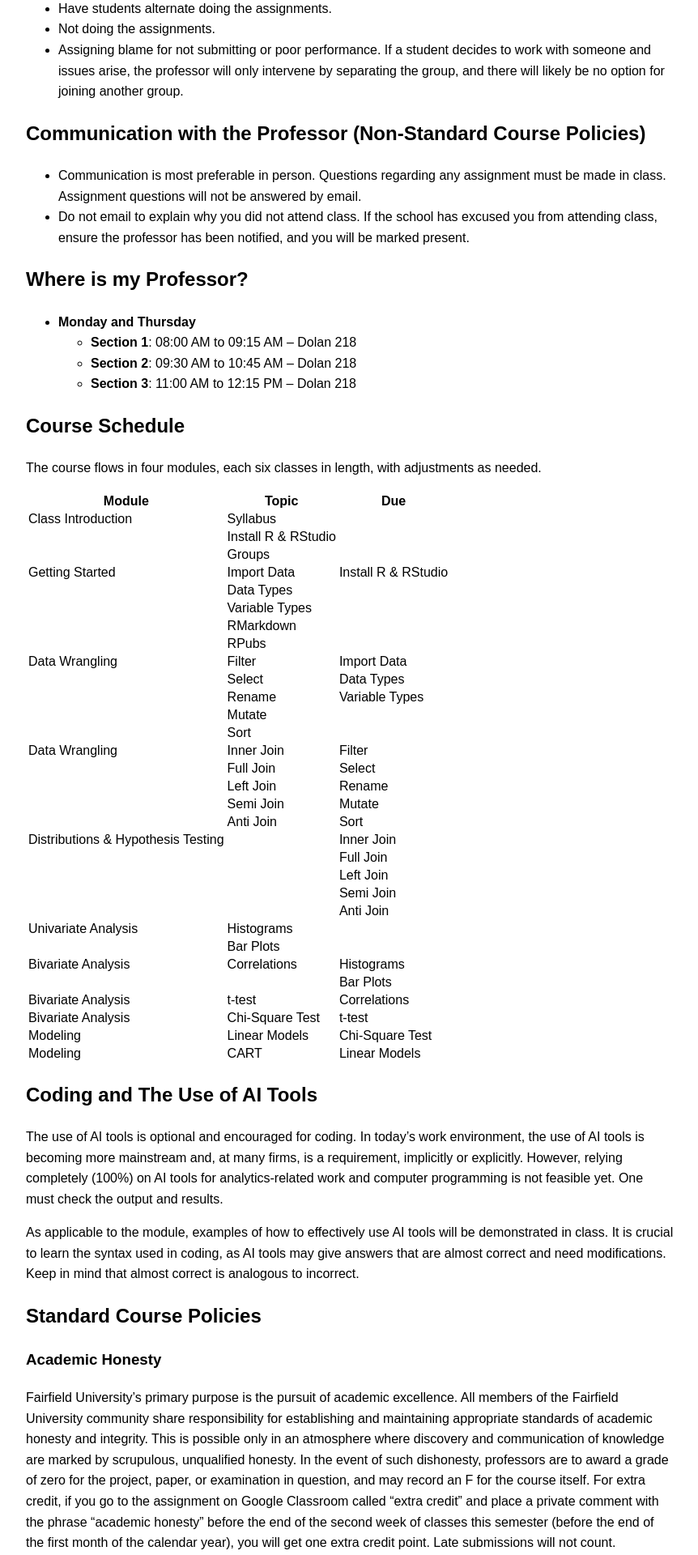
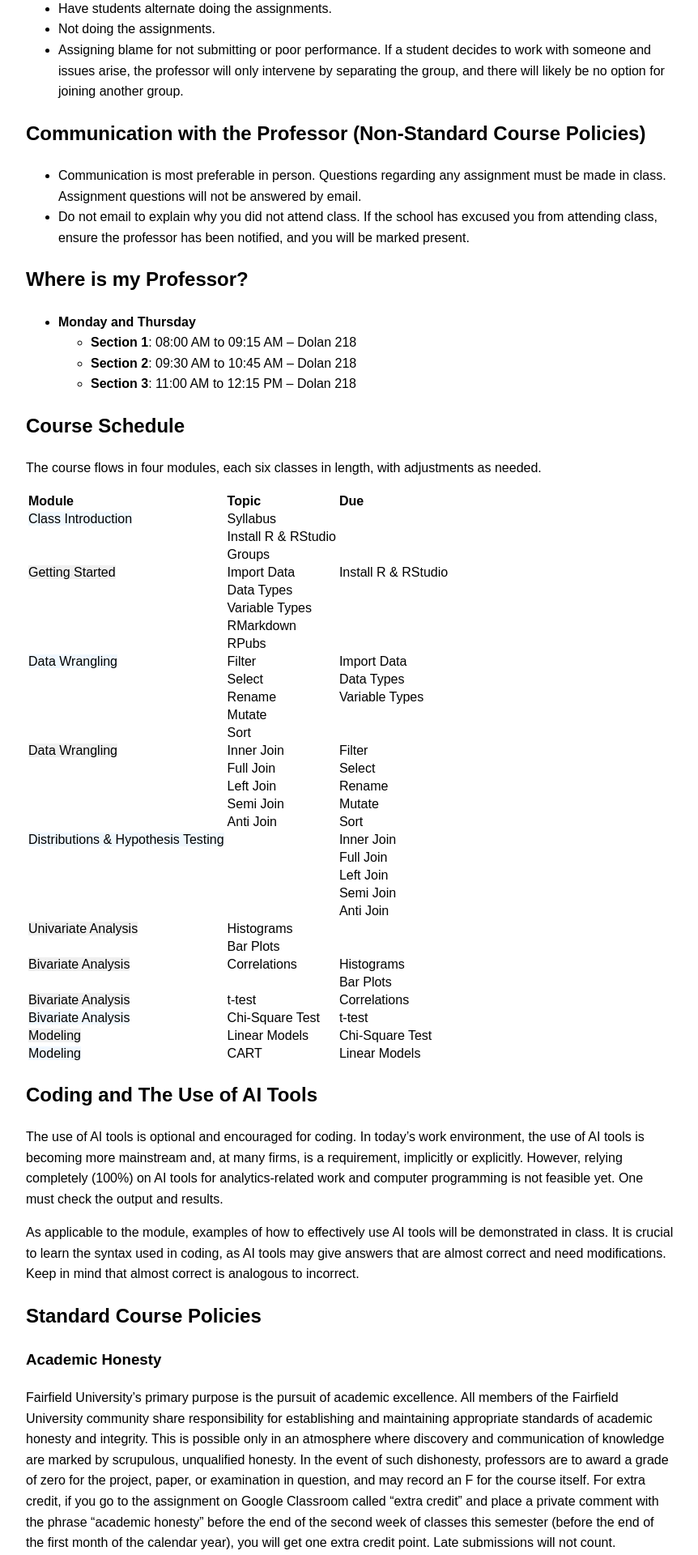
Before and after one commit to imowerman-prog/data-3210, a Jekyll site: the page built from syllabus.md, in a window 1280 px wide. Shown: the part 1860-3780 px from the top of the page at 81% size, without its empty margins (208-1070 px from the left). Built offline with Jekyll 4.4.1, drawn with Linux system fonts in a browser that asks for light colours.

Commit message:
table enhancement

```diff
--- a/syllabus.md
+++ b/syllabus.md
@@ -13,7 +13,7 @@ title: Syllabus
 
 ## Faculty Contact Information
 - **Name**: Illya Mowerman, Ph.D.
-- **Email**: [imowerman@fairfield.edu](imowerman@fairfield.edu)
+- **Email**: [imowerman@fairfield.edu](mailto:imowerman@fairfield.edu)
 
 ## Course Description
 This course introduces basic skills necessary for business analytics such as data analysis and preparation, probability and statistical modeling, data-driven decision making, and persuasion/storytelling with data.
@@ -59,38 +59,39 @@ If a student decides to work with someone and issues arise, the professor will o
 The course flows in four modules, each six classes in length, with adjustments as needed.
 
 | Module | Topic | Due |
-| --- | --- | --- |
-| Class Introduction | Syllabus | |
-| | Install R & RStudio | |
-| | Groups | |
-| Getting Started | Import Data | Install R & RStudio |
-| | Data Types | |
-| | Variable Types | |
-| | RMarkdown | |
-| | RPubs | |
-| Data Wrangling | Filter | Import Data |
-| | Select | Data Types |
-| | Rename | Variable Types |
-| | Mutate | |
-| | Sort | |
-| Data Wrangling | Inner Join | Filter |
-| | Full Join | Select |
-| | Left Join | Rename |
-| | Semi Join | Mutate |
-| | Anti Join | Sort |
-| Distributions & Hypothesis Testing | | Inner Join |
-| | | Full Join |
-| | | Left Join |
-| | | Semi Join |
-| | | Anti Join |
-| Univariate Analysis | Histograms | |
-| | Bar Plots | |
-| Bivariate Analysis | Correlations | Histograms |
-| | | Bar Plots |
-| Bivariate Analysis | t-test | Correlations |
-| Bivariate Analysis | Chi-Square Test | t-test |
-| Modeling | Linear Models | Chi-Square Test |
-| Modeling | CART | Linear Models |
+| :----- | :---- | :-- |
+| <span style="background-color: #f0f8ff;">Class Introduction</span> | Syllabus | |
+| <span style="background-color: #f0f0f0;"> | Install R & RStudio | |
+| <span style="background-color: #f0f8ff;"> | Groups | |
+| <span style="background-color: #f0f0f0;">Getting Started</span> | Import Data | Install R & RStudio |
+| <span style="background-color: #f0f8ff;"> | Data Types | |
+| <span style="background-color: #f0f0f0;"> | Variable Types | |
+| <span style="background-color: #f0f8ff;"> | RMarkdown | |
+| <span style="background-color: #f0f0f0;"> | RPubs | |
+| <span style="background-color: #f0f8ff;">Data Wrangling</span> | Filter | Import Data |
+| <span style="background-color: #f0f0f0;"> | Select | Data Types |
+| <span style="background-color: #f0f8ff;"> | Rename | Variable Types |
+| <span style="background-color: #f0f0f0;"> | Mutate | |
+| <span style="background-color: #f0f8ff;"> | Sort | |
+| <span style="background-color: #f0f0f0;">Data Wrangling</span> | Inner Join | Filter |
+| <span style="background-color: #f0f8ff;"> | Full Join | Select |
+| <span style="background-color: #f0f0f0;"> | Left Join | Rename |
+| <span style="background-color: #f0f8ff;"> | Semi Join | Mutate |
+| <span style="background-color: #f0f0f0;"> | Anti Join | Sort |
+| <span style="background-color: #f0f8ff;">Distributions & Hypothesis Testing</span> | | Inner Join |
+| <span style="background-color: #f0f0f0;"> | | Full Join |
+| <span style="background-color: #f0f8ff;"> | | Left Join |
+| <span style="background-color: #f0f0f0;"> | | Semi Join |
+| <span style="background-color: #f0f8ff;"> | | Anti Join |
+| <span style="background-color: #f0f0f0;">Univariate Analysis</span> | Histograms | |
+| <span style="background-color: #f0f8ff;"> | Bar Plots | |
+| <span style="background-color: #f0f0f0;">Bivariate Analysis</span> | Correlations | Histograms |
+| <span style="background-color: #f0f8ff;"> | | Bar Plots |
+| <span style="background-color: #f0f0f0;">Bivariate Analysis</span> | t-test | Correlations |
+| <span style="background-color: #f0f8ff;">Bivariate Analysis</span> | Chi-Square Test | t-test |
+| <span style="background-color: #f0f0f0;">Modeling</span> | Linear Models | Chi-Square Test |
+| <span style="background-color: #f0f8ff;">Modeling</span> | CART | Linear Models |
+
 
 ## Coding and The Use of AI Tools
 The use of AI tools is optional and encouraged for coding. In today’s work environment, the use of AI tools is becoming more mainstream and, at many firms, is a requirement, implicitly or explicitly. However, relying completely (100%) on AI tools for analytics-related work and computer programming is not feasible yet. One must check the output and results.
```
